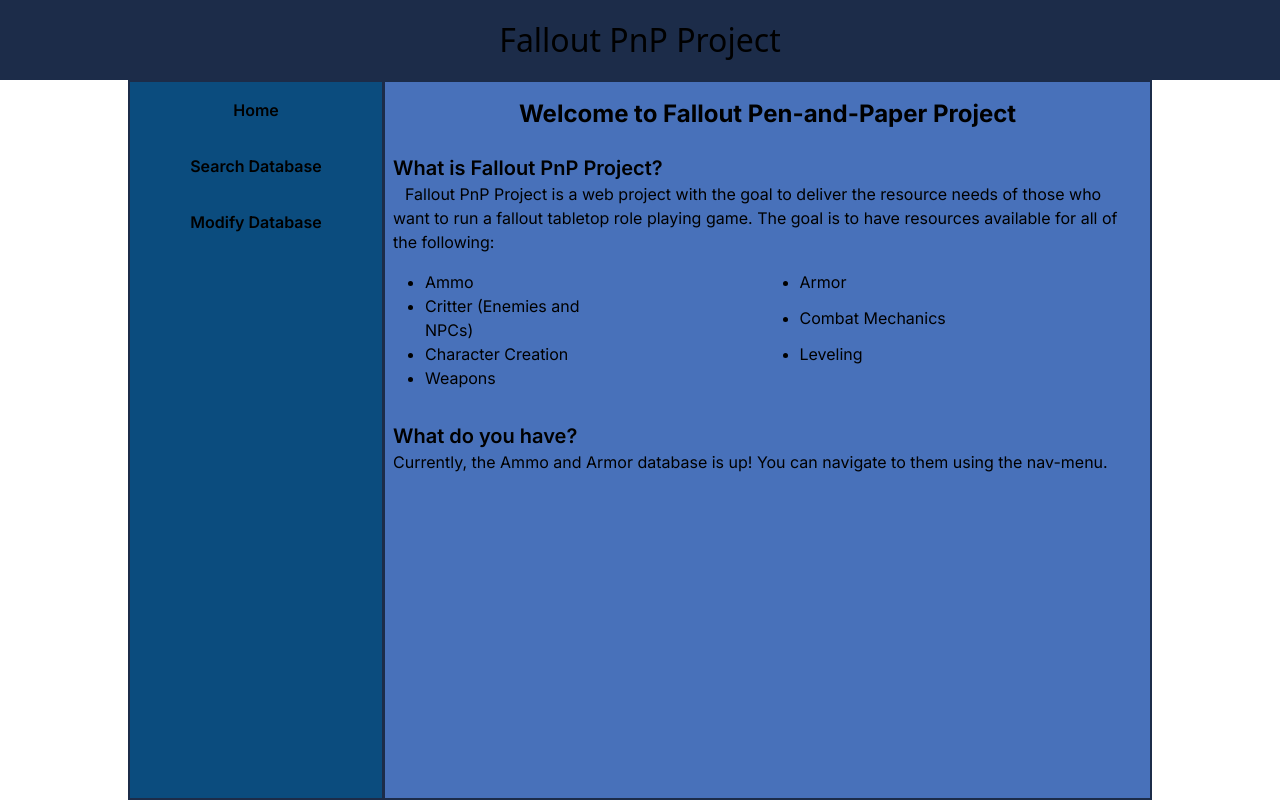
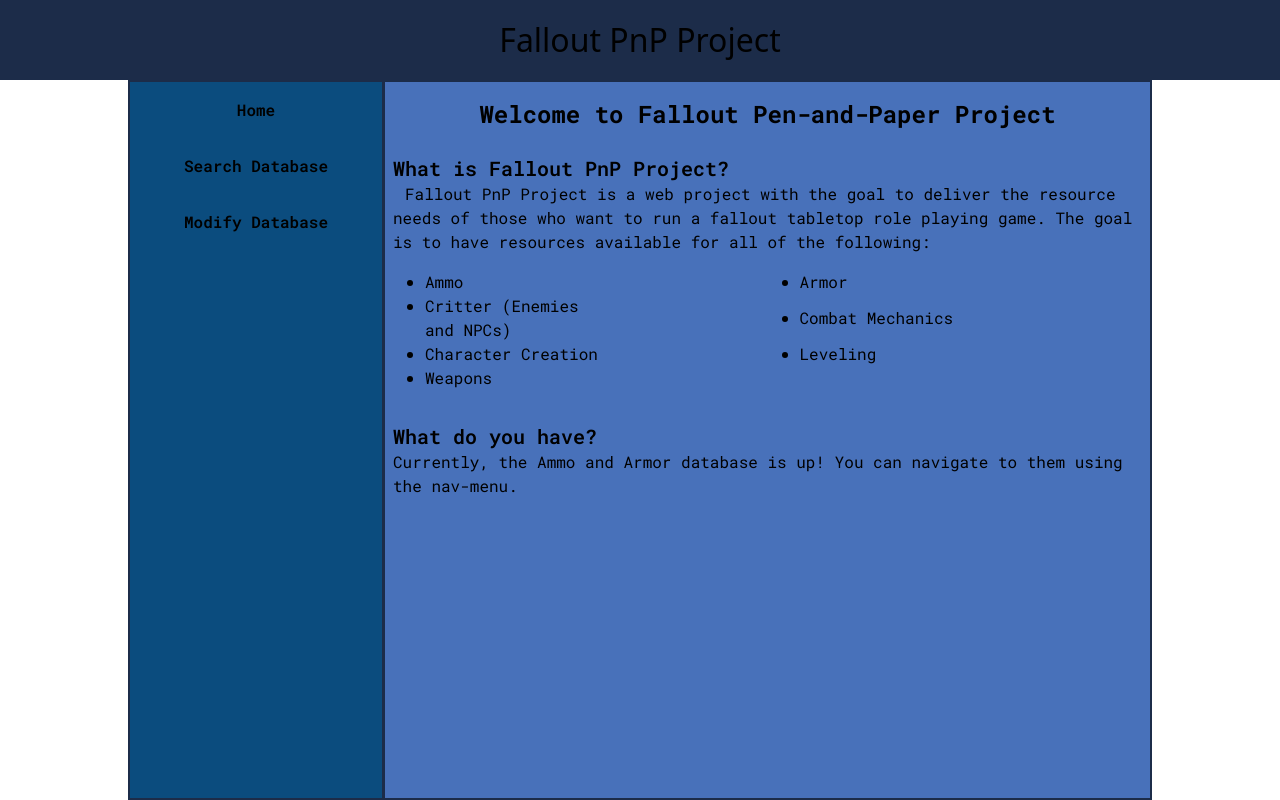
Before and after one commit to nate-sheltry/WDD430, a Next.js app in the folder individual-project/: page / in a window 1280 px wide. Built offline with nearby package versions, Linux system fonts and the light colour scheme; a web font is replaced by a local one.

Commit message:
added font.

```diff
--- a/individual-project/src/app/globals.css
+++ b/individual-project/src/app/globals.css
@@ -1,6 +1,9 @@
+@import url('https://fonts.googleapis.com/css2?family=Roboto+Mono:ital,wght@0,100..700;1,100..700&display=swap');
+
 @tailwind base;
 @tailwind components;
 @tailwind utilities;
+
 
 @font-face {
   font-family: 'Rubik 80s Fade';
@@ -17,6 +20,7 @@
   --background-end-rgb: 255, 255, 255;
 
   --decorative-font:'Rubik Pixels', system-ui;
+  --standard-font:'Roboto Mono', monospace;
 
   --primary-color:#0b4c7e;
   --secondary-color:rgb(255,182,66);
@@ -31,7 +35,9 @@
 .text-shadow-white {
   text-shadow:1px 1px 2px white, 1px 1px 1px white
 }
-
+ body, p, div, span, input, button, section {
+  font-family:var(--standard-font)
+ }
 
 .decorative-font {
   font-family:var(--decorative-font);
```
